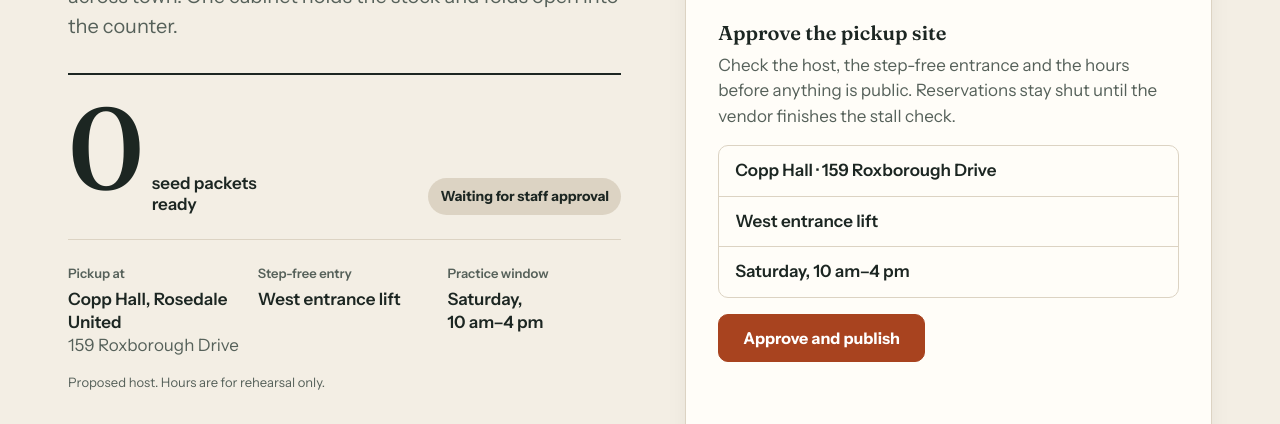
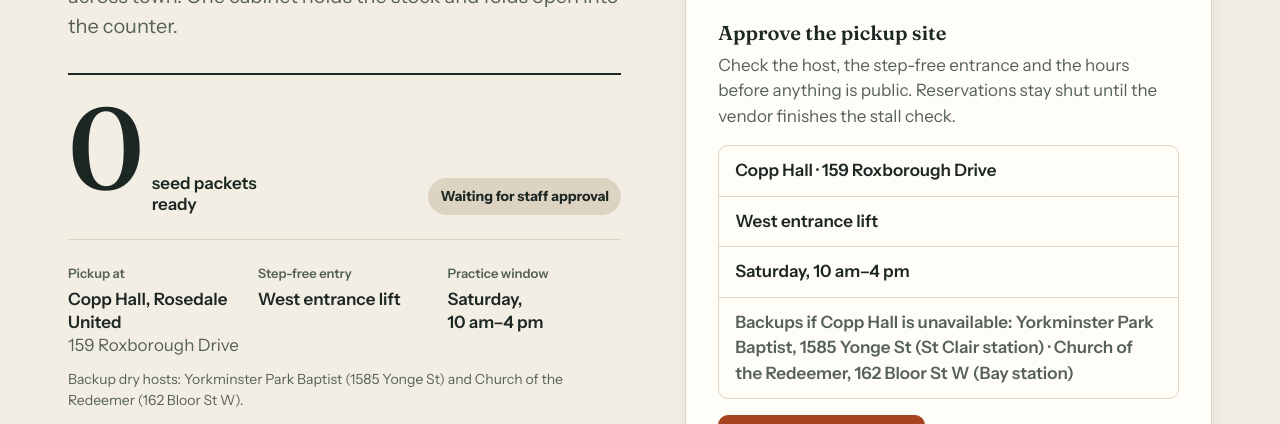
Before and after one commit to ethan-gobi/1UP-App, a plain HTML site: page site/index.html in a window 1280 px wide. Shown: the part 369-793 px from the top of the page. Drawn offline with Linux system fonts and the light colour scheme.

Commit message:
Show two backup dry hosts in the demo
Co-Authored-By: Claude Opus 5.5 <noreply@anthropic.com>
Claude-Session: https://claude.ai/code/session_014vkPYp6EnpVcZFZQhGfA14

```diff
--- a/site/index.html
+++ b/site/index.html
@@ -33,6 +33,7 @@
       <div><dt>Step-free entry</dt><dd>West entrance lift</dd></div>
       <div><dt>Practice window</dt><dd>Saturday,<br><span class="nowrap">10 am–4 pm</span></dd></div>
     </dl>
+    <p class="muted backups">Backup dry hosts: Yorkminster Park Baptist (1585 Yonge St) and Church of the Redeemer (162 Bloor St W).</p>
     <p class="fineprint">Proposed host. Hours are for rehearsal only.</p>
   </section>
 
@@ -58,6 +59,7 @@
         <li>Copp Hall · 159 Roxborough Drive</li>
         <li>West entrance lift</li>
         <li>Saturday, 10 am–4 pm</li>
+        <li class="muted">Backups if Copp Hall is unavailable: Yorkminster Park Baptist, 1585 Yonge St (St Clair station) · Church of the Redeemer, 162 Bloor St W (Bay station)</li>
       </ul>
       <button id="approve" class="primary">Approve and publish</button>
       <p class="hint" id="hint-staff"></p>
--- a/site/style.css
+++ b/site/style.css
@@ -124,3 +124,4 @@ button:disabled{background:#e7e1d5;border-color:#e7e1d5;color:#7c857f;cursor:not
 .hero>*{animation:rise var(--slow) var(--ease) both}
 .hero>*:nth-child(2){animation-delay:60ms}.hero>*:nth-child(3){animation-delay:120ms}.hero>*:nth-child(4){animation-delay:180ms}.hero>*:nth-child(5){animation-delay:240ms}
 @media (prefers-reduced-motion:reduce){*,*::before,*::after{animation:none!important;transition:none!important}}
+.backups{margin-top:var(--s3);font-size:14px}
```
